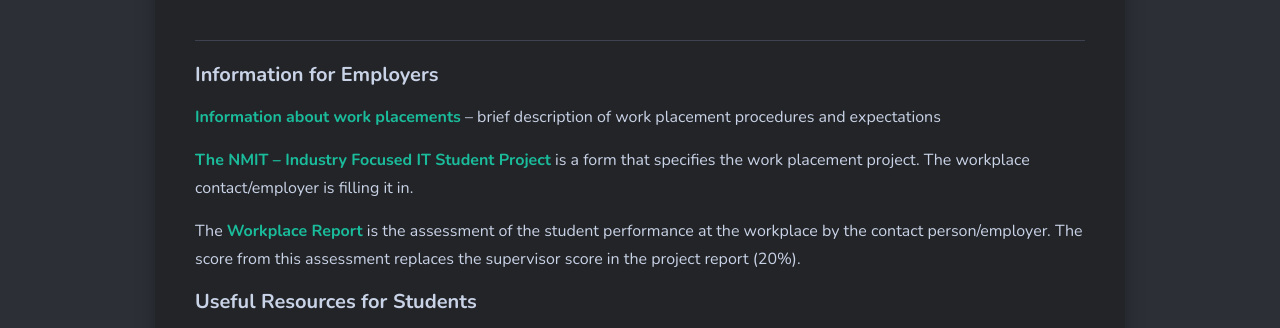
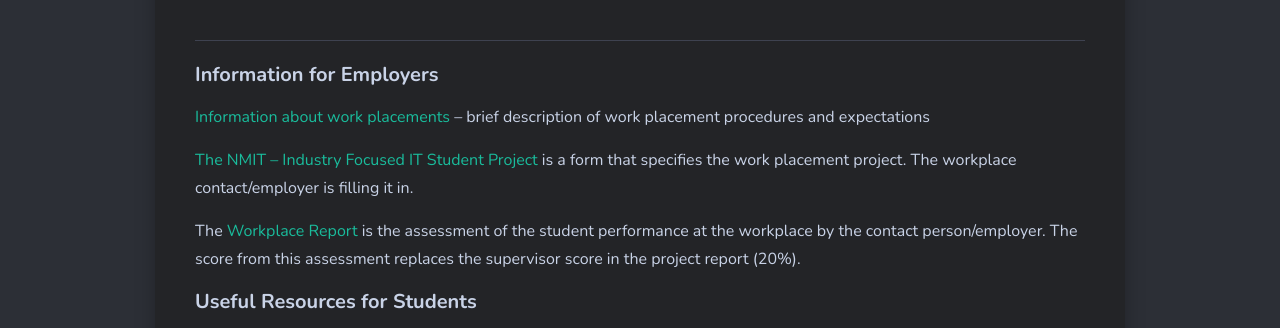
Before and after one commit to larsoliverdam/nmit, a Jekyll site: the page built from _pages/PRJ70x.md, in a window 1280 px wide. Shown: the part 808-1136 px from the top of the page. Built offline with Jekyll 4.4.1, drawn with Linux system fonts in a browser that asks for light colours; nearby versions of some CDN libraries; comment, search, counter and statistics services are not loaded.

Commit message:
poster links into PRJ70x

```diff
--- a/_pages/PRJ70x.md
+++ b/_pages/PRJ70x.md
@@ -6,11 +6,11 @@
 ---
 #### Information for Employers
 
-**[Information about work placements](https://docs.google.com/document/d/14qwiR31bcNPN71qNiiP12vGPh1oDoaAcJSpzzCGkW34/edit?usp=sharing)** – brief description of work placement procedures and expectations
+[Information about work placements](https://docs.google.com/document/d/14qwiR31bcNPN71qNiiP12vGPh1oDoaAcJSpzzCGkW34/edit?usp=sharing) – brief description of work placement procedures and expectations
 
-**[The NMIT – Industry Focused IT Student Project](https://docs.google.com/document/d/1JICsHf8kkRXh4fAFaPI7MvCKorE0wetjXzyoQVyGYik/edit?usp=sharing)** is a form that specifies the work placement project. The workplace contact/employer is filling it in.
+[The NMIT – Industry Focused IT Student Project](https://docs.google.com/document/d/1JICsHf8kkRXh4fAFaPI7MvCKorE0wetjXzyoQVyGYik/edit?usp=sharing) is a form that specifies the work placement project. The workplace contact/employer is filling it in.
 
-The **[Workplace Report](https://docs.google.com/document/d/1Vgzhd4G7COfXxTR9axB9eC9zQRsy6oc27GhJoz8oIro/edit?usp=sharing)** is the assessment of the student performance at the workplace by the contact person/employer. The score from this assessment replaces the supervisor score in the project report (20%).
+The [Workplace Report](https://docs.google.com/document/d/1Vgzhd4G7COfXxTR9axB9eC9zQRsy6oc27GhJoz8oIro/edit?usp=sharing) is the assessment of the student performance at the workplace by the contact person/employer. The score from this assessment replaces the supervisor score in the project report (20%).
 
 #### Useful Resources for Students
 
```
